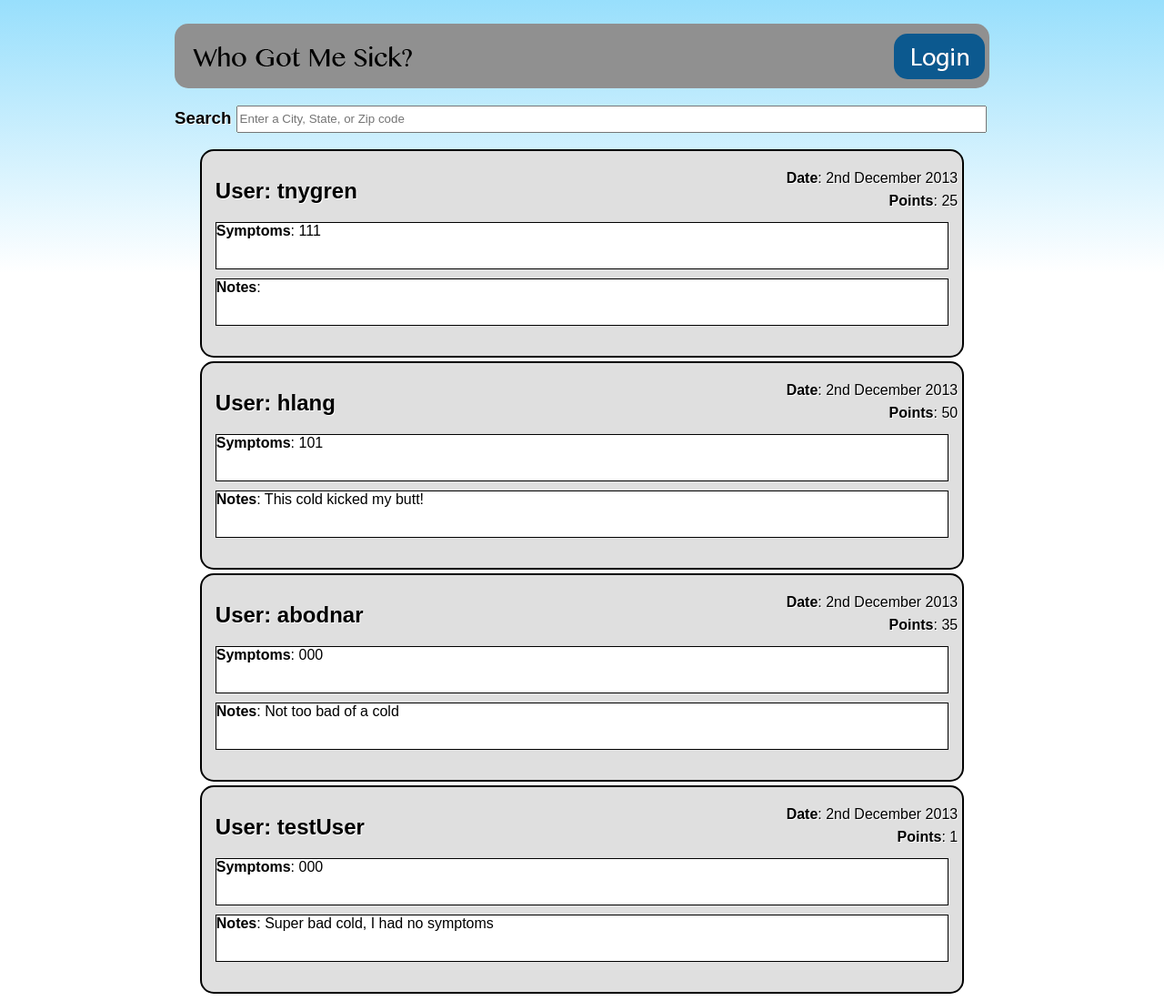
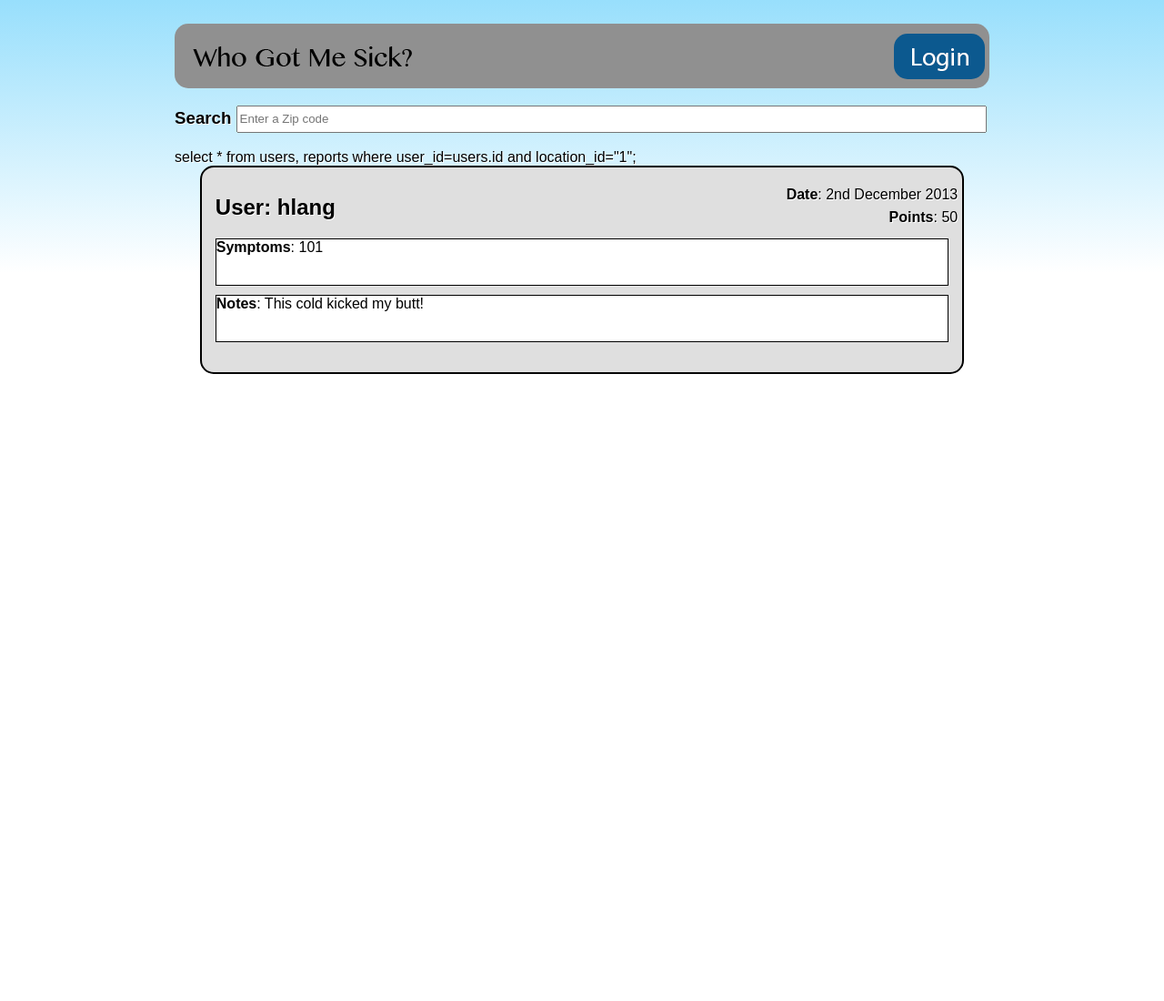
Before and after one commit to timmNygren/whoGotMeSick, a PHP site: page /?searchTerm=1 in a window 1280 px wide. Shown: the whole page at 91% size. After the commit the page ends 411 px from the top, so only its background shows below. Run offline with PHP 8.4, Linux system fonts and the light colour scheme; data comes from the database, SQL or seed files in the repository.

Commit message:
Search now has message for no sicknesses in an area

```diff
--- a/index.php
+++ b/index.php
@@ -10,15 +10,13 @@
 	}
 
 	if (isset($_GET)) {
-		if (empty($_GET['search_query'])) {
+		if (empty($_GET['searchTerm']) && $_GET['searchTerm'] != 0) {
 			$search_query = "select * from users, reports where user_id=users.id;";
 		} else {
-			$search_query = "select * from users, reports, locations where user_id=users.id and locations.id=location_id and locations.zip_code=\"".$_GET['searchTerm']."\";";
+			$search_query = "select * from users, reports where user_id=users.id and location_id=\"".$_GET['searchTerm']."\";";
 			unset($_GET);
 		}
 
-	} else {
-		$search_query = "select * from users, reports where user_id=users.id;";
 	}
 
 ?>
@@ -71,14 +69,17 @@
 	<article class="search">
 		<form action="index.php" method="get">
 			<h3>Search
-			<input type="text" name="searchTerm" size="100%" placeholder="Enter a City, State, or Zip code" style="height:30px">
+			<input type="text" name="searchTerm" size="100%" placeholder="Enter a Zip code" style="height:30px">
 			</h3>
 		</form>
 	</article>
 	<?php
 
 		$result = $db->query($search_query);
-
+		echo $search_query;
+		if ($result->num_rows == 0) {
+			echo "<h1>There are no sicknesses in this area</h1><br>";
+		} else {
 			while($row = mysqli_fetch_array($result)){
 				$timestamp = strtotime($row['date']);
 				echo "<article class='main'>";
@@ -89,7 +90,7 @@
 				echo "<p class='bottom_right'><b>Points</b>: ". $row['points'] ."</p>";
 				echo "</article>";
 			}
-
+		}
 		$db->close();
 	?>
 </body>
--- a/postreport.php
+++ b/postreport.php
@@ -7,7 +7,7 @@
 	$db = @new mysqli($db_server, $db_user_name, $db_password, $db_name);
 	if (mysqli_connect_errno()) {
 		echo 'Error: Could not connect to database.  Please try again later.';
-		header("Location: index.php");
+		header("refresh:3;url=index.php");
 		exit();
 	}
 
```
Lines whose indentation alone changed are shown as unchanged.
